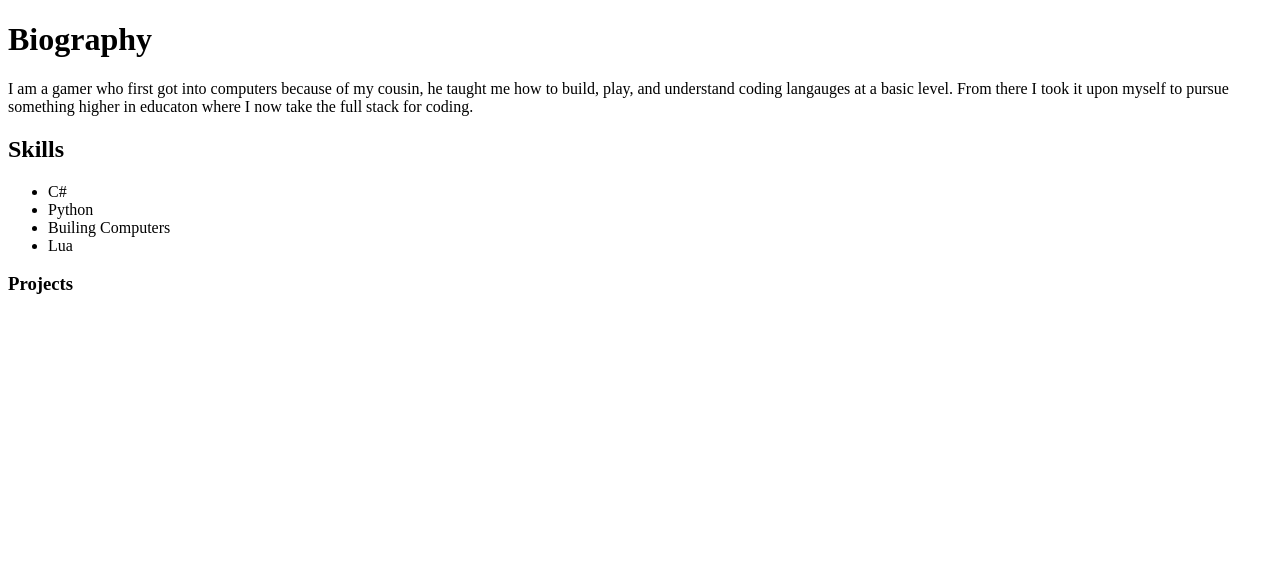
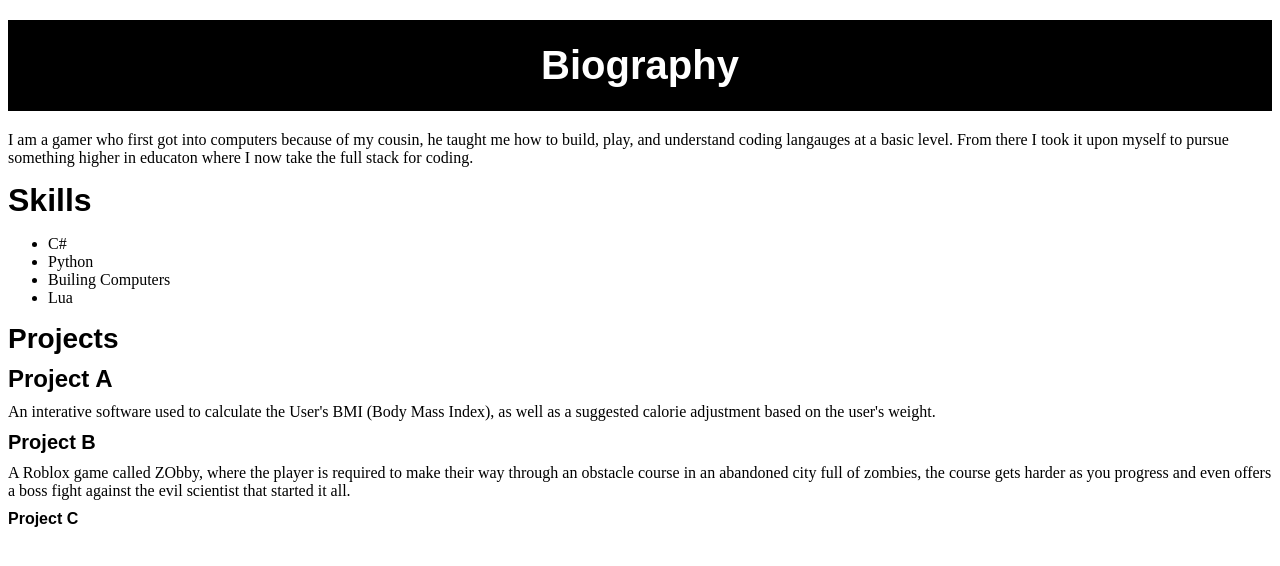
Before and after one commit to matthew41305/COMP-001A-PersonalPortfolio, a plain HTML site: page main.html in a window 1280 px wide. Drawn offline with Linux system fonts and the light colour scheme.

Commit message:
css formating

```diff
--- a/main.css
+++ b/main.css
@@ -0,0 +1,41 @@
+/* General styles for all headers */
+h1, h2, h3, h4, h5, h6 {
+    font-weight: bold;
+    font-family: Arial, sans-serif; /* You can change the font if you prefer */
+}
+
+/* Specific styles for each header */
+h1 {
+    font-size: 2.5em; /* Make the h1 big */
+    color: white; /* White text */
+    background-color: black; /* Black background */
+    padding: 20px; /* Padding inside the black box */
+    border: 3px solid black; /* Black border */
+    text-align: center; /* Center the text */
+    margin: 20px 0; /* Margin to space out the h1 */
+}
+
+h2 {
+    font-size: 2em; /* Big, but smaller than h1 */
+    margin: 15px 0; /* Margin to space out the h2 */
+}
+
+h3 {
+    font-size: 1.75em; /* Big, but smaller than h2 */
+    margin: 10px 0; /* Margin to space out the h3 */
+}
+
+h4 {
+    font-size: 1.5em; /* Big, but smaller than h3 */
+    margin: 10px 0; /* Margin to space out the h4 */
+}
+
+h5 {
+    font-size: 1.25em; /* Big, but smaller than h4 */
+    margin: 10px 0; /* Margin to space out the h5 */
+}
+
+h6 {
+    font-size: 1em; /* Standard size, but bold */
+    margin: 10px 0; /* Margin to space out the h6 */
+}
--- a/main.html
+++ b/main.html
@@ -8,6 +8,7 @@
 <meta charset="utf-8">
 <link rel="stylesheet" href="main.css">
 <title>Matthew Hudson</title>
+
 <h1>Biography</h1>
 <div>I am a gamer who first got into computers because of my cousin,
 he taught me how to build, play, and understand coding langauges at a basic
@@ -25,6 +26,21 @@ where I now take the full stack for coding.
 
 <h3>Projects</h3>
 
+<h4>Project A</h4>
+<div>An interative software used to calculate the User's BMI (Body Mass
+Index), as well as a suggested calorie adjustment based on the user's weight.
+</div>
+
+<h5>Project B</h5>
+<div>
+A Roblox game called ZObby, where the player is required to make their way through
+an obstacle course in an abandoned city full of zombies, the course gets harder as you
+progress and even offers a boss fight against the evil scientist that started
+it all.
+</div>
+
+<h6>Project C</h6>
+<div></div>
 
 
 
```
